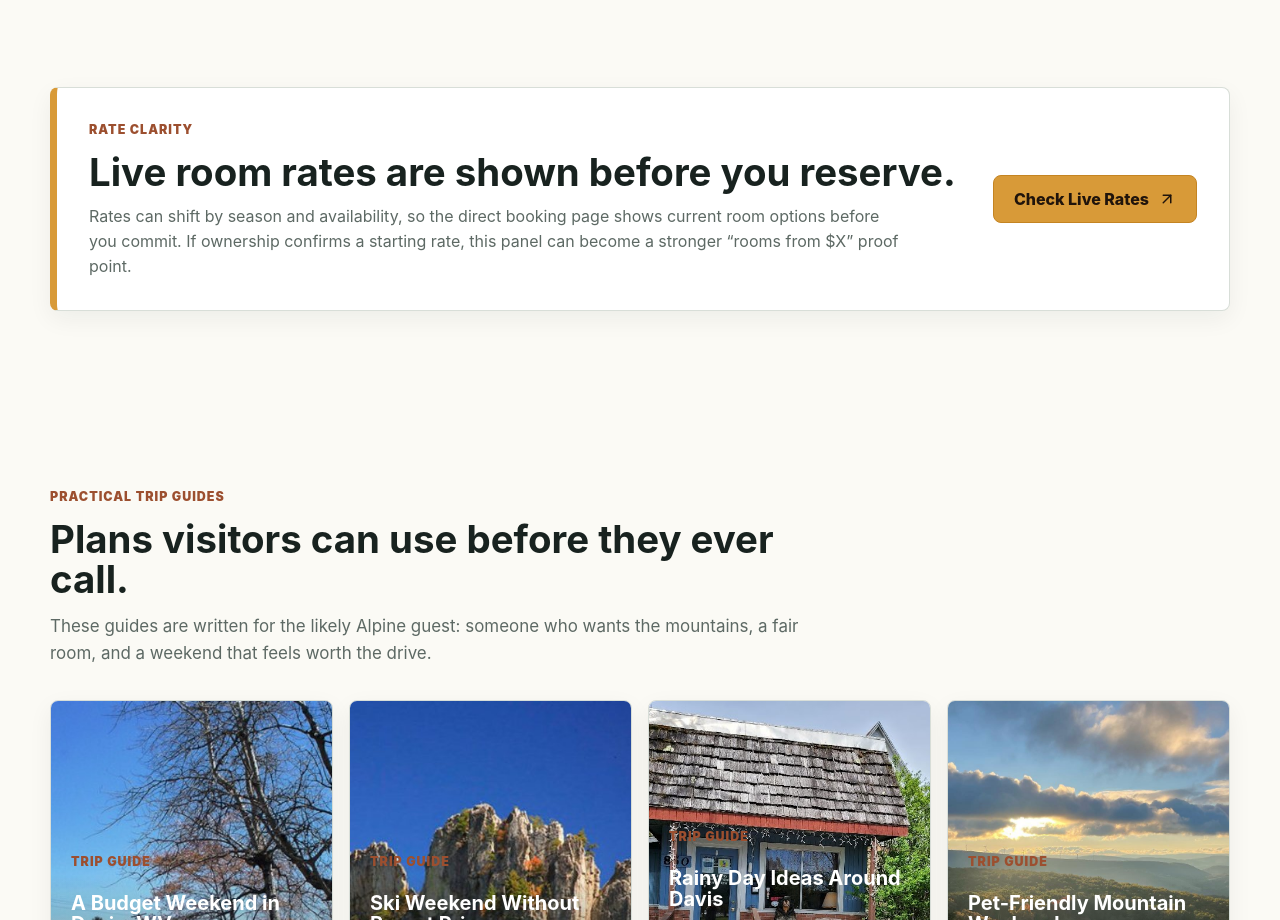
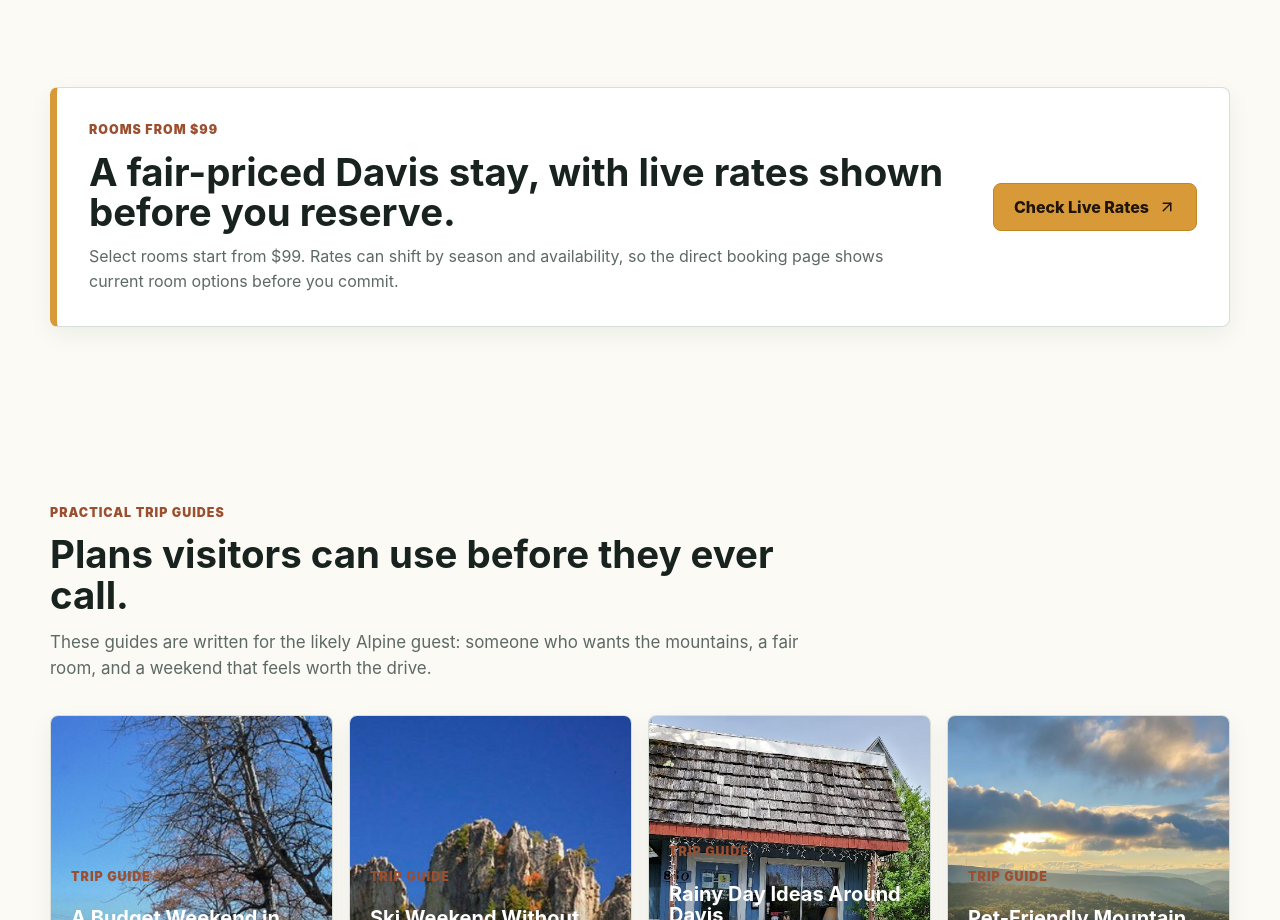
Before and after one commit to Mishidog/twhague22-alpine-lodge-website, a Next.js app: page / in a window 1280 px wide. Shown: the part 4860-5780 px from the top of the page. Built offline with nearby package versions, Linux system fonts and the light colour scheme; no server answers.

Commit message:
Add rooms from price anchor

```diff
--- a/data/site.js
+++ b/data/site.js
@@ -41,10 +41,10 @@ export const highlights = [
 ];
 
 export const rateSignal = {
-  eyebrow: "Rate clarity",
-  headline: "Live room rates are shown before you reserve.",
+  eyebrow: "Rooms from $99",
+  headline: "A fair-priced Davis stay, with live rates shown before you reserve.",
   body:
-    "Rates can shift by season and availability, so the direct booking page shows current room options before you commit. If ownership confirms a starting rate, this panel can become a stronger “rooms from $X” proof point.",
+    "Select rooms start from $99. Rates can shift by season and availability, so the direct booking page shows current room options before you commit.",
   cta: "Check Live Rates"
 };
 
```
Also changed, not shown: 1 other file (tests, documents, lock files or other folders).
